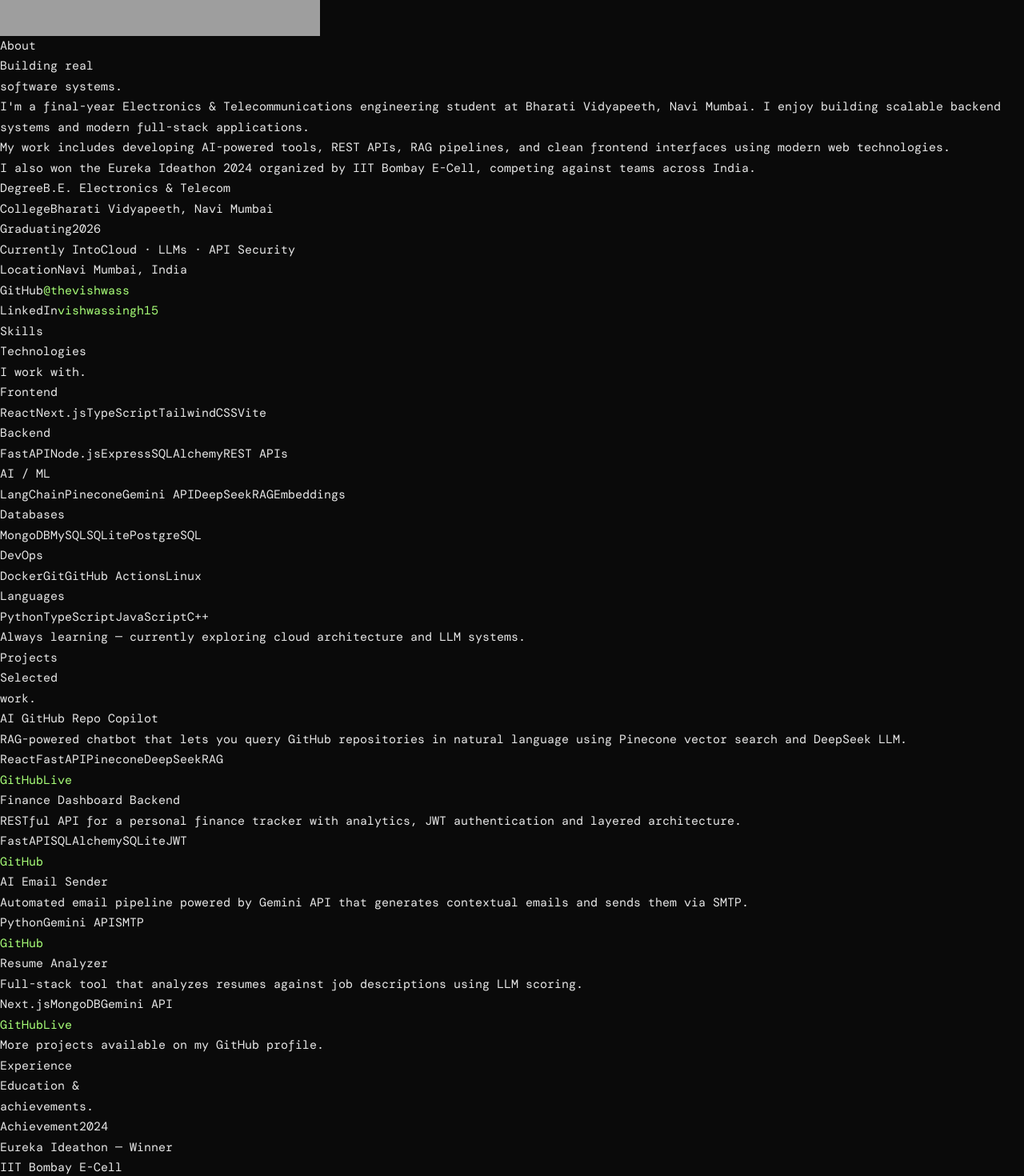
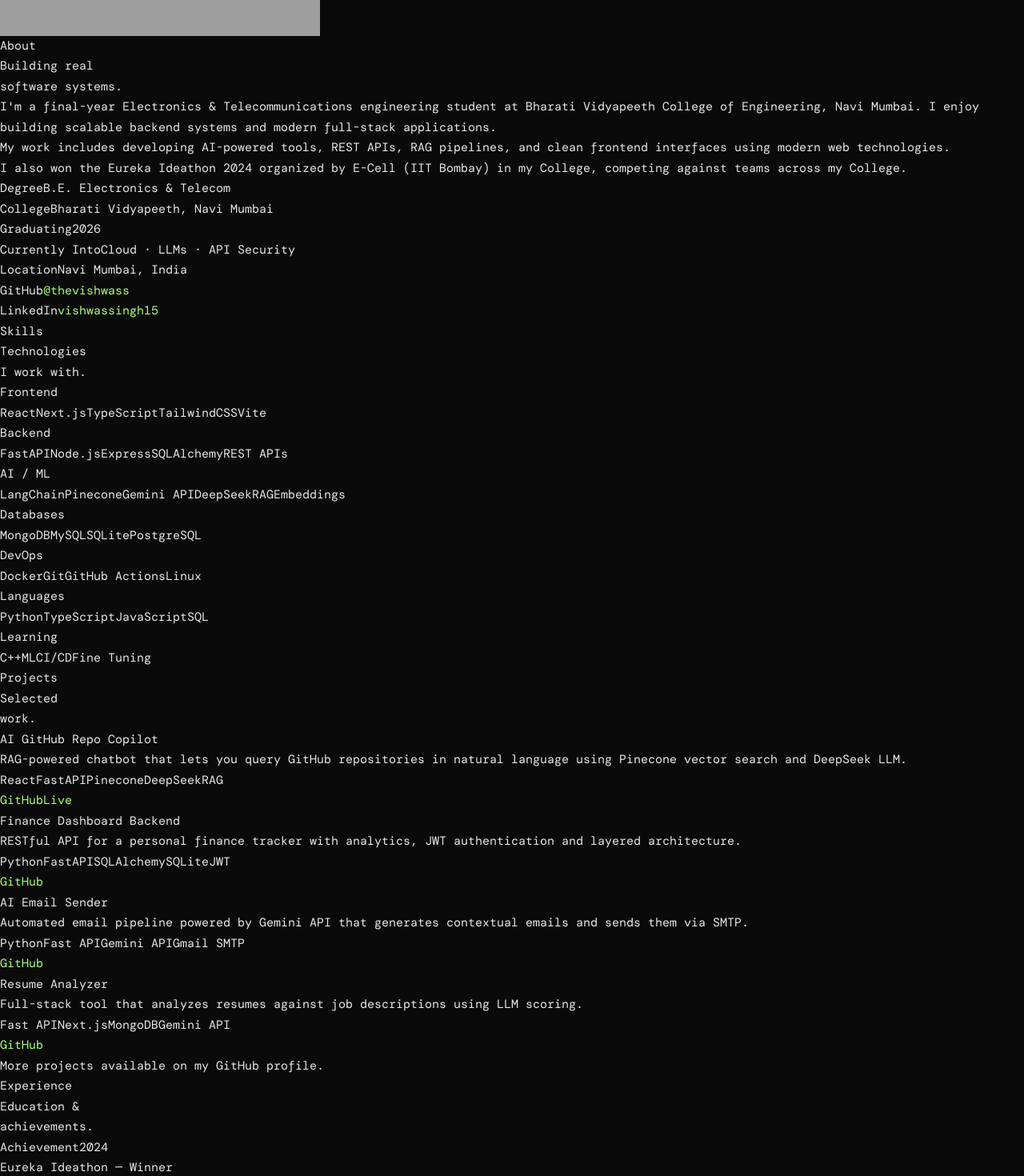
Before and after one commit to thevishwass/portfolio-site, a React (Vite) app: page / in a window 1280 px wide. Shown: the part 740-2210 px from the top of the page at 80% size. Built offline with nearby package versions, Linux system fonts and the light colour scheme; grey boxes are pictures that could not be loaded; a web font is replaced by a local one.

Commit message:
updated links only with some layouts

```diff
--- a/src/components/About.tsx
+++ b/src/components/About.tsx
@@ -75,7 +75,7 @@
 
             <p>
               I'm a final-year Electronics & Telecommunications engineering
-              student at Bharati Vidyapeeth, Navi Mumbai. I enjoy building
+              student at <span className="text-gray-200 "> Bharati Vidyapeeth College of Engineering, Navi Mumbai.</span> I enjoy building
               scalable backend systems and modern full-stack applications.
             </p>
 
@@ -90,8 +90,8 @@
               <span className="text-[#a8ff78] font-medium">
                 Eureka Ideathon 2024
               </span>{" "}
-              organized by IIT Bombay E-Cell, competing against teams
-              across India.
+              organized by E-Cell (IIT Bombay) in my College, competing against teams
+              across my College.
             </p>
 
           </div>
--- a/src/components/Contact.tsx
+++ b/src/components/Contact.tsx
@@ -170,9 +170,9 @@
 
         </div>
 
-        <p className="mt-14 text-sm text-gray-500">
+        {/* <p className="mt-14 text-sm text-gray-500">
           Usually respond within 24 hours.
-        </p>
+        </p> */}
 
       </div>
     </section>
--- a/src/components/Projects.tsx
+++ b/src/components/Projects.tsx
@@ -28,32 +28,32 @@
     description:
       "RAG-powered chatbot that lets you query GitHub repositories in natural language using Pinecone vector search and DeepSeek LLM.",
     tags: ["React", "FastAPI", "Pinecone", "DeepSeek", "RAG"],
-    github: "https://github.com/thevishwass/ai-github-copilot",
-    live: "https://your-live-demo-link.com",
+    github: "https://github.com/thevishwass/ai-github-repo-copilot",
+    live: "https://ai-github-repo-copilot.vercel.app/",
   },
   {
     title: "Finance Dashboard Backend",
     description:
       "RESTful API for a personal finance tracker with analytics, JWT authentication and layered architecture.",
-    tags: ["FastAPI", "SQLAlchemy", "SQLite", "JWT"],
-    github: "https://github.com/thevishwass/finance-dashboard-backend",
+    tags: ["Python", "FastAPI", "SQLAlchemy", "SQLite", "JWT"],
+    github: "https://github.com/thevishwass/finance-backend",
     live: null,
   },
   {
     title: "AI Email Sender",
     description:
       "Automated email pipeline powered by Gemini API that generates contextual emails and sends them via SMTP.",
-    tags: ["Python", "Gemini API", "SMTP"],
-    github: "https://github.com/thevishwass/ai-email-sender",
+    tags: ["Python", "Fast API", "Gemini API", "Gmail SMTP"],
+    github: "https://github.com/thevishwass/AI_EmailSender",
     live: null,
   },
   {
     title: "Resume Analyzer",
     description:
       "Full-stack tool that analyzes resumes against job descriptions using LLM scoring.",
-    tags: ["Next.js", "MongoDB", "Gemini API"],
-    github: "https://github.com/thevishwass/resume-analyzer",
-    live: "https://your-live-demo-link.com",
+    tags: ["Fast API", "Next.js", "MongoDB", "Gemini API"],
+    github: "https://github.com/thevishwass/ResumeAnalyzer",
+    live: null,
   },
 ];
 
@@ -122,7 +122,7 @@
     href={project.github}
     target="_blank"
     rel="noreferrer"
-    className="px-4 py-2 text-sm border border-white/10 rounded-md text-gray-300 hover:border-[#a8ff78] hover:text-white transition"
+    className="px-4 py-2 text-sm border border-white/100 rounded-md text-gray-300 hover:border-[#a8ff78] hover:text-white transition"
   >
     GitHub
   </a>
@@ -146,7 +146,7 @@
         </div>
 
         {/* footer note */}
-        <p className="mt-16 text-sm text-gray-500">
+        <p className="mt-16 text-sm text-gray-300">
           More projects available on my GitHub profile.
         </p>
 
--- a/src/components/Skills.tsx
+++ b/src/components/Skills.tsx
@@ -31,7 +31,8 @@
   { category: "AI / ML", items: ["LangChain", "Pinecone", "Gemini API", "DeepSeek", "RAG", "Embeddings"] },
   { category: "Databases", items: ["MongoDB", "MySQL", "SQLite", "PostgreSQL"] },
   { category: "DevOps", items: ["Docker", "Git", "GitHub Actions", "Linux"] },
-  { category: "Languages", items: ["Python", "TypeScript", "JavaScript", "C++"] },
+  { category: "Languages", items: ["Python", "TypeScript", "JavaScript", "SQL"] },
+  { category: "Learning", items: ["C++", "ML", "CI/CD", "Fine Tuning"] },
 ];
 
 export default function Skills() {
@@ -95,9 +96,9 @@
         </div>
 
         {/* bottom note */}
-        <p className="mt-16 text-sm text-gray-500">
+        {/* <p className="mt-16 text-sm text-gray-500">
           Always learning — currently exploring cloud architecture and LLM systems.
-        </p>
+        </p> */}
 
       </div>
     </section>
```
